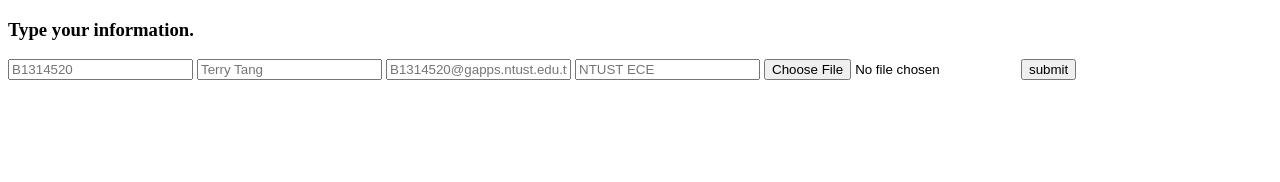
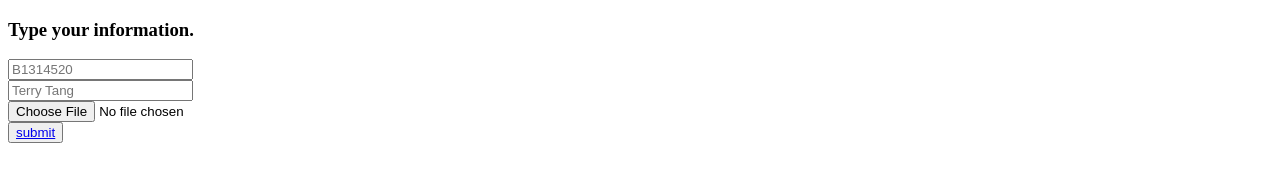
Before and after one commit to Lin-Xiang88/capstone, a plain HTML site: page capstone/index.html in a window 1280 px wide. Drawn offline with Linux system fonts and the light colour scheme.

Commit message:
Update index.html

```diff
--- a/capstone/index.html
+++ b/capstone/index.html
@@ -7,13 +7,11 @@
     <body>
         <form action="http://140.118.121.100:5055/Store" name="myForm" id="myForm" class="myForm" enctype="multipart/form-data" method="POST">
             <h3>Type your information.</h3>
-            <input type="text" name="Student_id" id="Student_id" class="Student_id" placeholder="B1314520" required />
-            <input type="text" name="Student_name" id="Student_name" class="Student_name" placeholder="Terry Tang" required />
-            <input type="email" name="Email" id="Email" class="Email" placeholder="B1314520@gapps.ntust.edu.tw" required />
-            <input type="text" name="Department" id="Department" class="Department" placeholder="NTUST ECE" required />
-            <input type="file" name="jpg" id="jpg" class="jpg" accept="image/jpeg" value="null" required />
-            <button>submit</button>
+            <input type="text" name="Student_id" id="Student_id" class="Student_id" placeholder="B1314520" required /><br>
+            <input type="text" name="Student_name" id="Student_name" class="Student_name" placeholder="Terry Tang" required /><br>
+            <input type="file" name="jpg" id="jpg" class="jpg" accept="image/jpeg" value="null" required /><br>
+            <button><a href=live.html>submit</a></button>
         </form>
     </body>
-    <script src="original.js" defer></script>
+     <!--<script src="original.js" defer></script> -->
 </html>
```
